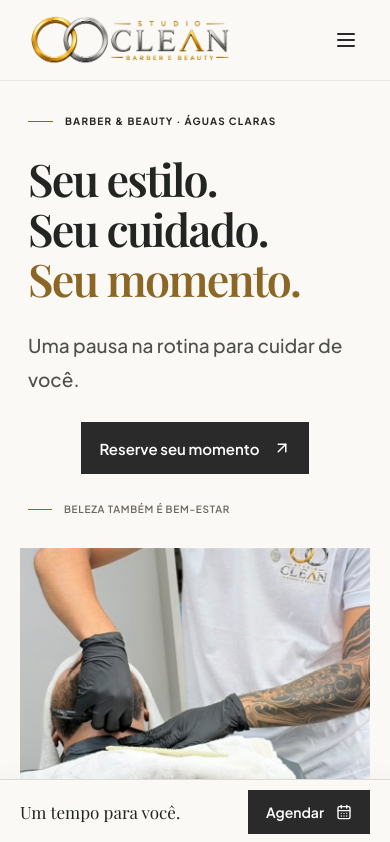
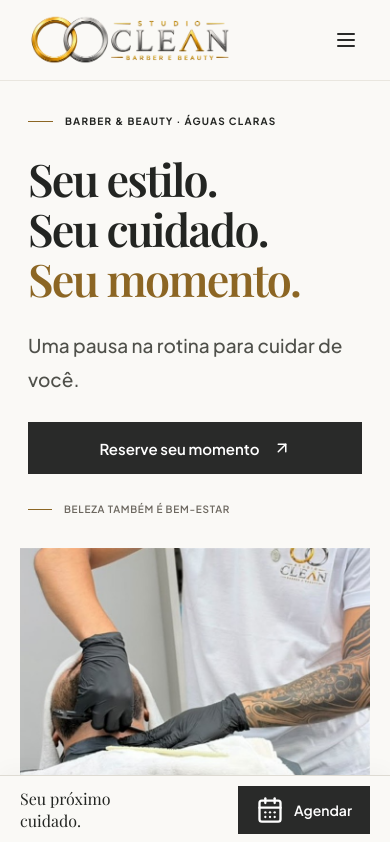
Before and after one commit to Gravv-studios/clean-studio, a React (Vite) app: page / in a window 390 px wide. Shown: the top 842 px of the page. Built offline with nearby package versions, Linux system fonts and the light colour scheme; a web font is replaced by a local one.

Commit message:
Amplia botão mobile e destaca ícone do agendamento

```diff
--- a/src/App.jsx
+++ b/src/App.jsx
@@ -55,6 +55,6 @@ export default function App() {
    <section className="closing container"><p>BELEZA FAZ BEM. SEMPRE.</p><h2>Seu próximo momento <em>é aqui.</em></h2><BookingLink>Agendar meu momento</BookingLink></section>
   </main>
   <footer><div className="container footer-main"><a href="#inicio"><img src={images.logoHorizontal} alt={brand.name} className="brand-logo"/></a><p>Seu estilo. Seu cuidado. Seu momento.<br/>Barber & Beauty · Águas Claras, DF</p><a className="text-link" href={links.instagram} target="_blank" rel="noopener noreferrer"><Instagram size={19}/>{brand.instagramHandle}<ArrowUpRight size={16}/></a></div><nav className="container footer-links" aria-label="Navegação do rodapé"><a href="#studio">O studio</a><a href="#servicos">Serviços</a><a href="#equipe">Nossa equipe</a><a href="#agendar">Agendamento</a><a href="#galeria">Galeria e Instagram</a><a href="#localizacao">Como chegar</a><a href="#contato">Contato</a></nav><div className="container footer-bottom"><span>© {new Date().getFullYear()} Studio Clean Barber & Beauty</span><a href="#agendar">Agendar meu horário <ArrowUpRight size={13}/></a></div></footer>
-  <div className="mobile-booking"><span>Um tempo para você.</span><BookingLink>Agendar<CalendarDays size={16}/></BookingLink></div>
+  <div className="mobile-booking"><span>Seu próximo cuidado.</span><a className="button mobile-booking-action" href="#agendar"><CalendarDays size={28} aria-hidden="true"/><span>Agendar</span></a></div>
  </>;
 }
--- a/src/styles/index.css
+++ b/src/styles/index.css
@@ -193,3 +193,14 @@ dl { font-size: 15px; }
  .quick-dates{width:100%;min-width:0}
  .trinks-toolbar span,.trinks-external{overflow-wrap:anywhere}
 }
+
+/* Botões mais largos e calendário em destaque no mobile. */
+@media(max-width:800px){
+ .mobile-booking{gap:14px}
+ .mobile-booking>span{font-size:16px;line-height:1.35;max-width:150px}
+ .mobile-booking .mobile-booking-action{gap:10px;flex-shrink:0;font-size:14px;height:48px;padding:8px 18px}
+ .mobile-booking .mobile-booking-action>svg{display:block;width:28px;height:28px}
+}
+@media(max-width:600px){
+ .hero-copy>.button{width:100%;max-width:none;height:52px;padding-block:0}
+}
```
